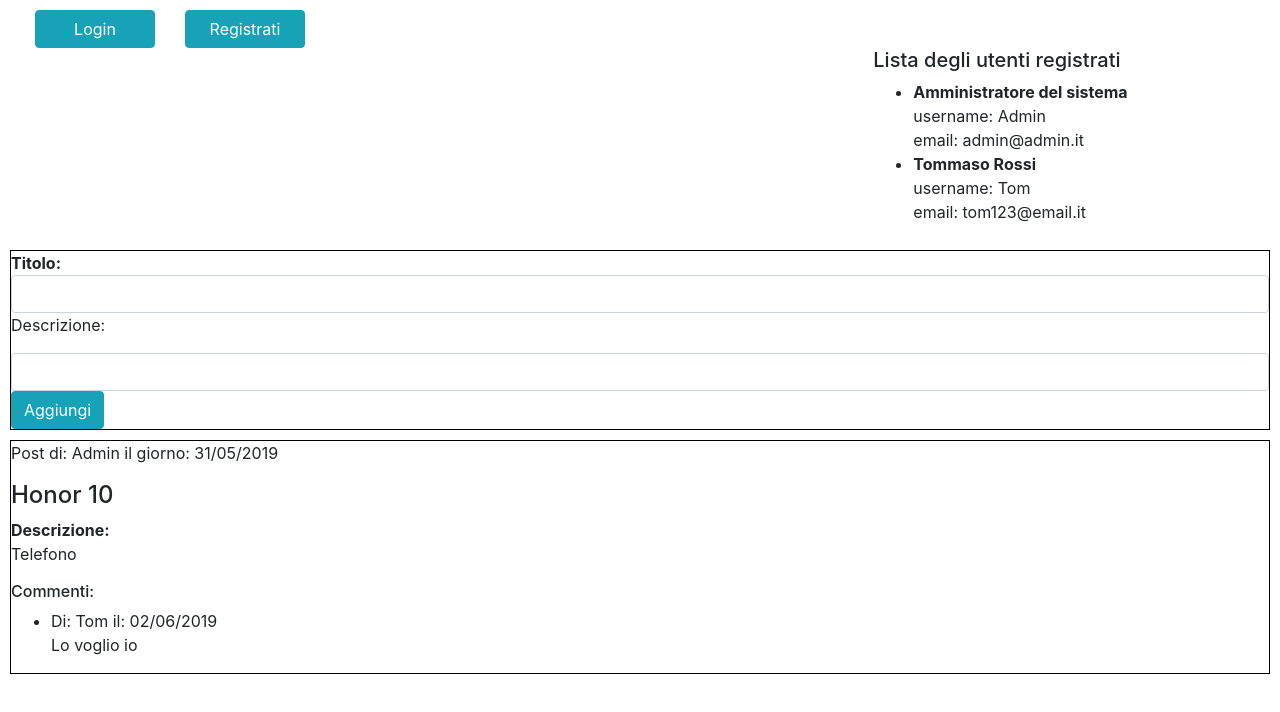
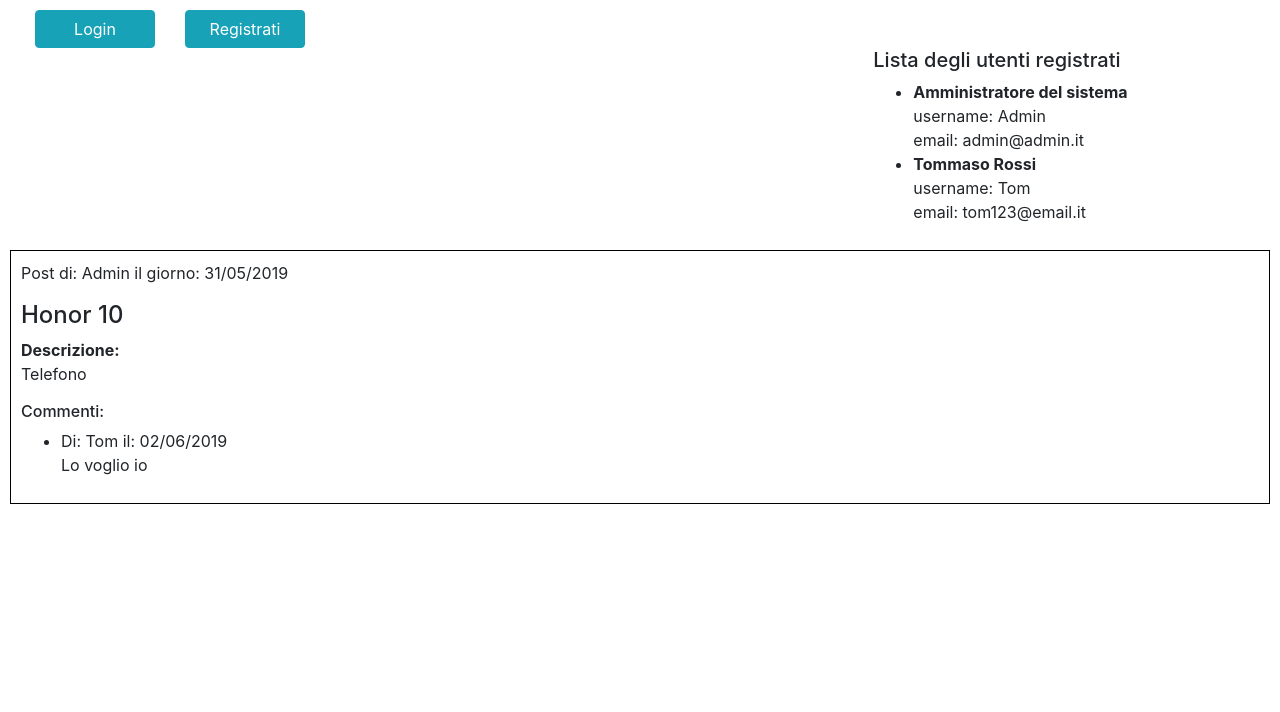
Before and after one commit to RasoliDavide/RasoliProgettoFinale, an Angular app in the folder ProgettoFinaleRasoli/: page / in a window 1280 px wide. Shown: the top 712 px of the page. Built offline with nearby package versions, Linux system fonts and the light colour scheme.

Commit message:
FinitaBachecaEAggiuntiCommenti

```diff
--- a/ProgettoFinaleRasoli/src/app/bacheca/bacheca.component.css
+++ b/ProgettoFinaleRasoli/src/app/bacheca/bacheca.component.css
@@ -1,5 +1,14 @@
-div
+.post
 {
     margin: 10px;
+    padding: 10px;
     border: 1px solid black;
 }
+form
+{
+    padding: 10px;
+}
+.nuovoPostInput
+{
+    margin-bottom: 5px;
+}
--- a/ProgettoFinaleRasoli/src/app/bacheca/bacheca.component.html
+++ b/ProgettoFinaleRasoli/src/app/bacheca/bacheca.component.html
@@ -1,12 +1,12 @@
-<button *ngIf="loggedUser">Pubblica nuovo post</button>
-<div class="form-group">
+<button class="btn btn-info" *ngIf="loggedUser" (click)="triggerNewPostForm()">Pubblica nuovo post</button>
+<div class="form-group" *ngIf="postFormShow">
   <form [formGroup]="postForm" (ngSubmit)="addAnnuncio()">
-    <strong>Titolo:</strong> <input class="form-control" [formControl]="postForm.controls['titolo']">
-    <p>Descrizione: </p> <input class="form-control" [formControl]="postForm.controls['descrizione']">
+    <strong>Titolo:</strong> <input class="form-control nuovoPostInput" [formControl]="postForm.controls['titolo']">
+    <strong>Descrizione: </strong> <input class="form-control nuovoPostInput" [formControl]="postForm.controls['descrizione']">
     <button class="btn btn-info" type="submit">Aggiungi</button>
   </form>
 </div>
-<div *ngFor="let viviana of viviane">
+<div *ngFor="let viviana of viviane" class="post">
   <p>Post di: {{viviana.username}} il giorno: {{viviana.data}}</p>
   <h4>{{viviana.titolo}}</h4>
   <p><strong>Descrizione:</strong><br>
@@ -16,5 +16,9 @@
     <li *ngFor="let com of viviana.risposte">
       Di: {{com.username}} il: {{com.data}}<br>
       {{com.testo}}</li>
+      <div *ngIf="loggedUser">
+        <input #cm>
+        <button (click)="addComment(viviana.risposte, cm)">Aggiungi commento</button>
+      </div>
   </ul>
 </div>
--- a/ProgettoFinaleRasoli/src/app/bacheca/bacheca.component.ts
+++ b/ProgettoFinaleRasoli/src/app/bacheca/bacheca.component.ts
@@ -12,6 +12,7 @@ import { FormBuilder, FormGroup, Validators } from '@angular/forms';
 export class BachecaComponent implements OnInit {
   @Input() loggedUser : Utente;
   postForm : FormGroup;
+  postFormShow: Boolean = false;
   viviane : Annuncio[] = DefAnnunci;
   constructor(fb : FormBuilder) {
     this.postForm = fb.group(
@@ -28,9 +29,19 @@ export class BachecaComponent implements OnInit {
       let d = new Date();
       let data = d.getDate() + "/" + (d.getMonth() + 1) + "/" + d.getFullYear();
       let u = new Annuncio(this.loggedUser.username, data, this.postForm.controls['titolo'].value,
-      this.postForm.controls['descrizione'].value, new Array<Commento>());
+                           this.postForm.controls['descrizione'].value, new Array<Commento>());
       this.viviane.push(u);
     }
+  }
+  triggerNewPostForm()
+  {
+      this.postFormShow = !this.postFormShow;
+  }
+  addComment(commenti : Commento[], text: HTMLInputElement)
+  {
+    let d = new Date();
+    let data = d.getDate() + "/" + (d.getMonth() + 1) + "/" + d.getFullYear();
+    commenti.push(new Commento(this.loggedUser.username, text.value, data));
   }
   ngOnInit() {
   }
```
Also changed, not shown: 1 other file (tests, documents, lock files or other folders).
